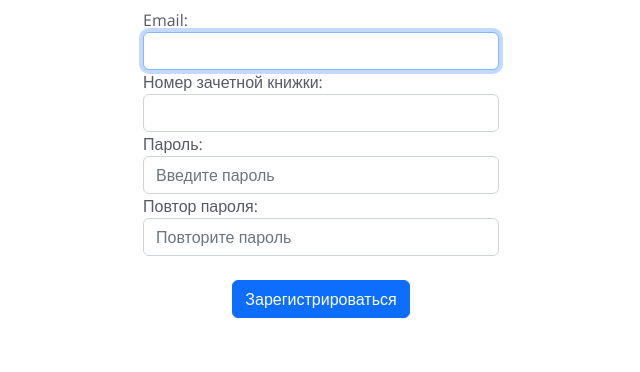
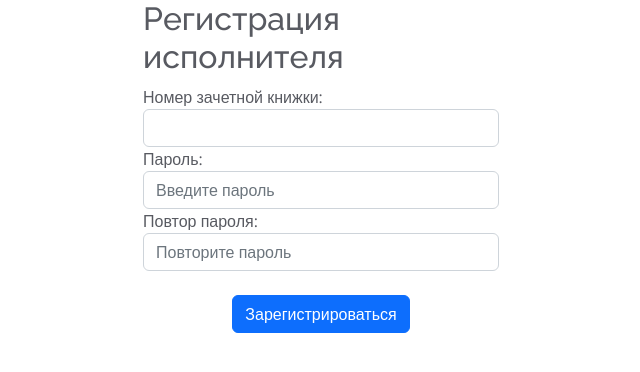
Before and after one commit to InformNSUEM/project_exchange, a Django app: page /accounts/register-student in a window 1280 px wide. Shown: the top 372 px of the page, without its empty margins (319-959 px from the left). Run offline with Django 4.2, Linux system fonts and the light colour scheme; parts of the project's set-up code (start-up, migrations or seed data) failed here and were passed over; some libraries are stand-ins or nearby versions.

Commit message:
little changes

```diff
--- a/users/forms.py
+++ b/users/forms.py
@@ -54,7 +54,7 @@ class StudentUserCreationForm(UserCreationForm):
 
 
     booknumber = forms.IntegerField(label = "Номер зачетной книжки",required = True, widget = forms.TextInput(attrs={ 'class': 'form-control'}))
-    email = forms.EmailField(required=True, widget=forms.EmailInput(attrs={'class': 'form-control'}))
+    #email = forms.EmailField(required=True, widget=forms.EmailInput(attrs={'class': 'form-control'}))
 
     password1 = forms.CharField(
         label='Пароль',
@@ -65,8 +65,8 @@ class StudentUserCreationForm(UserCreationForm):
 
     class Meta:
         model = User
-        fields =  ('email', 'booknumber', 'password1', 'password2',)
-
+        #fields =  ('email', 'booknumber', 'password1', 'password2',)
+        fields =  ('booknumber', 'password1', 'password2',)
     def clean(self):
 
         cleaned_data = super().clean()
--- a/users/static/users/js/ajax.js
+++ b/users/static/users/js/ajax.js
@@ -21,7 +21,7 @@ $('.register-form-student').on('submit', function (event){
     var form = $(this);
     form.find('.is-invalid').removeClass('is-invalid');
     form.find('.invalid-feedback').remove();
-    const email = $('.register-form-student #id_email').val()
+    //const email = $('.register-form-student #id_email').val()
     const password1 = $('.register-form-student #id_password1').val()
     const password2 = $('.register-form-student #id_password2').val()
     const booknumber = $('.register-form-student #id_booknumber').val()
@@ -31,7 +31,7 @@ $('.register-form-student').on('submit', function (event){
     $.ajax({
         type: 'post',
         data: {
-            "email": email,
+            //"email": email,
             "password1": password1,
             "password2": password2,
             "booknumber": booknumber,
--- a/users/templates/users/account_activation_email.html
+++ b/users/templates/users/account_activation_email.html
@@ -2,7 +2,7 @@
 Добрый день, {{ user}} ,
 
 Для завершения регистрации на сайте {{ domain }} перейдите по этой ссылке:
-http://{{ domain }}{% url 'account_activate' uidb64=uid token=token %}
+https://{{ domain }}{% url 'account_activate' uidb64=uid token=token %}
 
 С уважением,
 Администрация сайта
--- a/users/views.py
+++ b/users/views.py
@@ -82,6 +82,7 @@ class RegisterStudentView(CreateView):
 
         context = super().get_context_data(**kwargs)
         context['title'] = 'Регистрация исполнителя'
+        context["reg_name"] = "Регистрация исполнителя"
         context["success_message"] = "Письмо с подтверждением аккаунта отправлено вам на почту"
         context["form_url"] = "registerStudent"
         context["form_class"] = "register-form-student"
@@ -95,7 +96,7 @@ class RegisterStudentView(CreateView):
 
         if form.is_valid():
             user = form.save(commit=False)
-            user.email = form.cleaned_data.get('email')
+            #user.email = form.cleaned_data.get('email')
             user.userType = UserType.objects.get(name = "Исполнитель")
 
             try:
@@ -108,6 +109,7 @@ class RegisterStudentView(CreateView):
             if student:
                 user.last_name = student.lastname
                 user.first_name = student.firstname
+                user.email = student.email
                 user.patronymic = student.partonymic
                 user.dateBith = student.datebirth
                 user.userType = UserType.objects.get(name = "Исполнитель")
```
Also changed, not shown: exchange/settings.py (+7 -5 lines), requirements.txt (+18 -2 lines).
